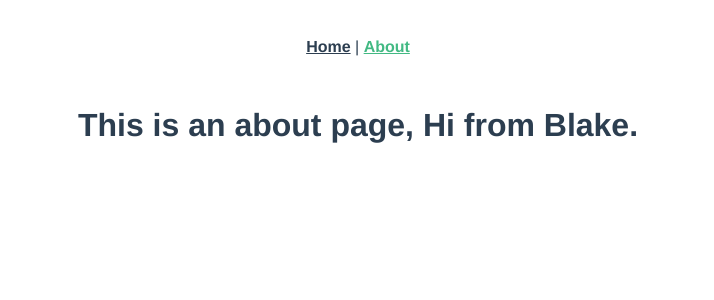
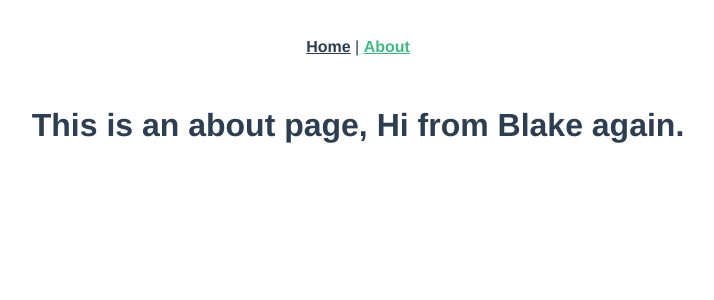
Before and after one commit to loops-i-did-it-again/student-portal-resume-app, a Vue app: page /about in a window 1280 px wide. Shown: the top 300 px of the page, without its empty margins (282-996 px from the left). Built offline with nearby package versions, Linux system fonts and the light colour scheme.

Commit message:
adds text to make git request

```diff
--- a/src/views/About.vue
+++ b/src/views/About.vue
@@ -1,5 +1,5 @@
 <template>
   <div class="about">
-    <h1>This is an about page, Hi from Blake.</h1>
+    <h1>This is an about page, Hi from Blake again.</h1>
   </div>
 </template>
```
